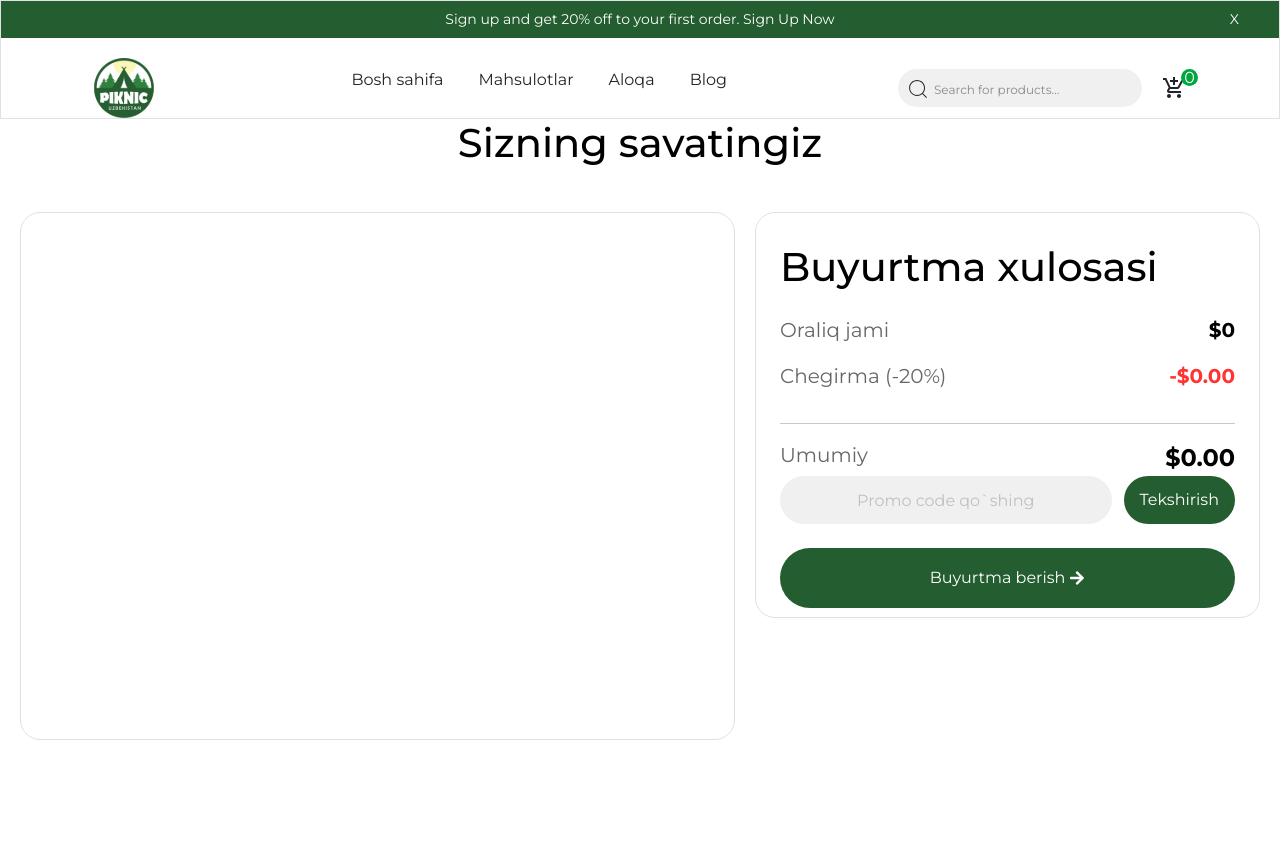
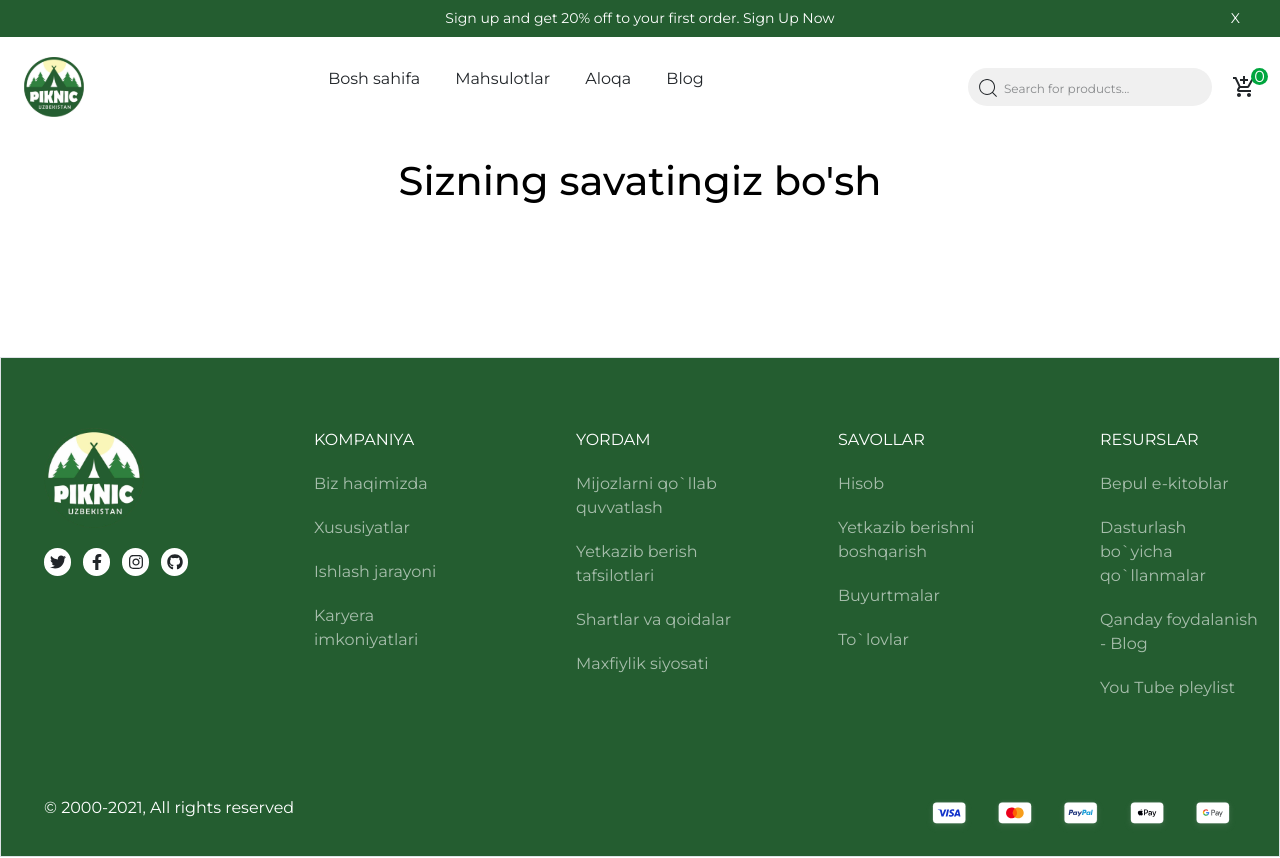
Before and after one commit to DavronbekBuxdu123/picknick, a Next.js app: page /Basket in a window 1280 px wide. Shown: the top 858 px of the page. Built offline with nearby package versions, Linux system fonts and the light colour scheme.

Commit message:
bugs fixed

```diff
--- a/app/Basket/page.tsx
+++ b/app/Basket/page.tsx
@@ -61,6 +61,13 @@ export default function CartPage() {
           </div>
         </div>
       </Modal>
+      {carts.length === 0 ? (
+        <div className="max-w-[1240px] mx-auto w-full h-[200px]  px-[16px] sm:px-0 mt-[40px] ">
+          <h1 className="text-[36px] sm:text-left text-center font-bold text-black mt-[50px] sm:mt-[32px]">
+            Sizning savatingiz bo'sh
+          </h1>
+        </div>
+      ) : (
         <div className="max-w-[1240px] mx-auto w-full min-h-[786px] px-[16px] sm:px-0 ">
           <h1 className="text-[36px] sm:text-left text-center font-bold text-black mt-[50px] sm:mt-[32px]">
             Sizning savatingiz
@@ -176,6 +183,7 @@ export default function CartPage() {
             </div>
           </div>
         </div>
+      )}
     </div>
   );
 }
--- a/app/component/Categories.tsx
+++ b/app/component/Categories.tsx
@@ -62,7 +62,7 @@ export default function Categories() {
   };
 
   return (
-    <div className="max-w-[1440px] mx-auto pt-20">
+    <div className="max-w-[1440px] container mx-auto pt-20">
       <div className="flex items-center justify-center">
         <p className="lg:text-[50px] font-normal">
           Kategoriyalar va Maxsulotlar
--- a/app/component/Header.tsx
+++ b/app/component/Header.tsx
@@ -15,7 +15,7 @@ export default function Header() {
   const [text, setText] = useState(true);
 
   return (
-    <div className="mx-auto w-full border">
+    <div className="mx-auto w-full">
       <div
         style={{ backgroundColor: "rgba(36, 93, 48, 1)" }}
         className={`h-auto w-full relative mx-auto text-white text-center text-[14px] font-normal p-2 px-3 flex fle-col justify-center ${
@@ -32,7 +32,7 @@ export default function Header() {
         </p>
       </div>
       <div className="w-full mx-auto relative">
-        <div className="flex items-center container mx-auto justify-between px-4 lg:px-[100px] pt-[20px]">
+        <div className="flex items-center w-full max-w-[1440px] mx-auto justify-between px-4 sm:px-6 lg:px-10 pt-[20px]">
           <div>
             <Link href="/">
               <Image
@@ -105,7 +105,6 @@ export default function Header() {
               />
             </div>
 
-            {/* Sidebar */}
             {open && (
               <>
                 <div
@@ -135,7 +134,6 @@ export default function Header() {
             )}
           </div>
 
-          {/* Desktop Search and Cart */}
           <div className="relative hidden lg:flex items-center gap-x-5">
             <CiSearch className="absolute top-2 left-2 size-6" />
             <input
--- a/app/component/Main.tsx
+++ b/app/component/Main.tsx
@@ -3,8 +3,8 @@ import React from "react";
 
 export default function Main() {
   return (
-    <div className="flex flex-col  lg:flex-row items-center lg:justify-between p-4 sm:p-8 lg:p-[100px] gap-8">
-      <div className="max-w-full lg:max-w-[596px] text-center lg:text-left">
+    <div className="container mx-auto flex flex-col lg:flex-row items-center lg:justify-between px-4 sm:px-8 lg:px-10 py-8 gap-8 max-w-[1440px] ">
+      <div className=" lg:max-w-[596px] text-center lg:text-left">
         <div className="max-w-[450px]  lg:text-left">
           <p
             style={{ lineHeight: "50px", color: "rgba(0, 0, 0, 1)" }}
--- a/app/globals.css
+++ b/app/globals.css
@@ -6,6 +6,7 @@ body {
   margin: 0;
   box-sizing: border-box;
   padding: 0;
+  overflow-x: hidden;
 }
 .scroll-hidden {
   scrollbar-width: none; /* Firefox */
--- a/app/layout.tsx
+++ b/app/layout.tsx
@@ -20,7 +20,7 @@ export default function RootLayout({
   return (
     <html lang="en" className="">
       <body className={` antialiased ${montserrat.className}`}>
-        <div className="w-full">
+        <div className="max-w-full w-full">
           <Header />
 
           <main className="">
```
Lines whose indentation alone changed are shown as unchanged.
